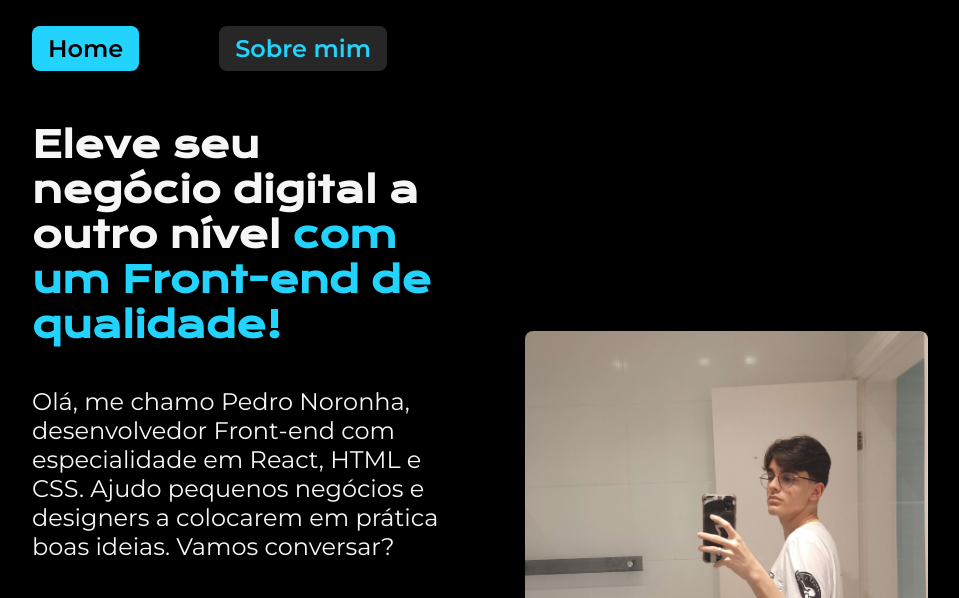
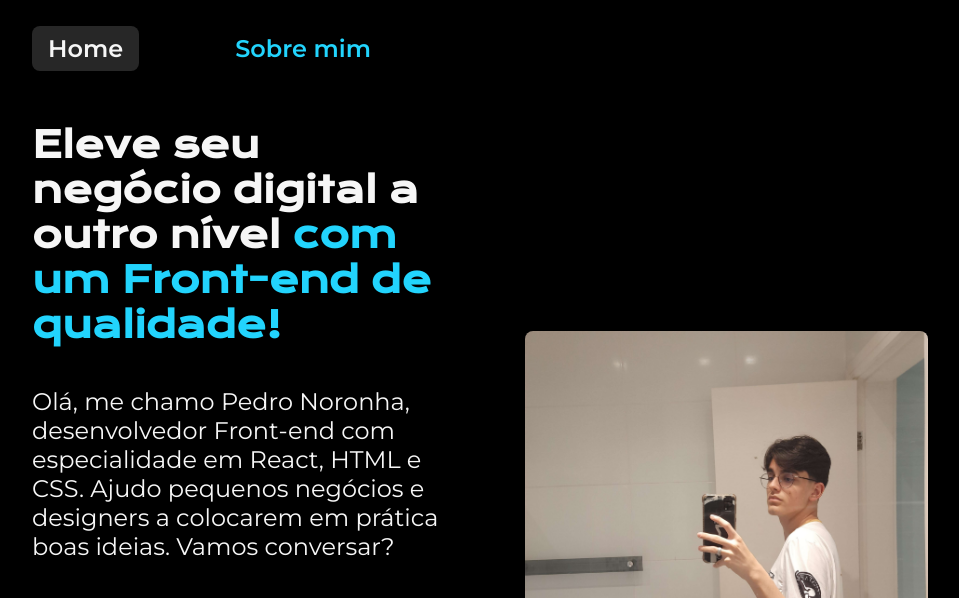
Before and after one commit to phanoronha/portfolio, a plain HTML site: page index.html in a window 1280 px wide. In both pictures the pointer is over the link "Home". Shown: the top 598 px of the page, without its empty margins (160-1119 px from the left). Drawn offline with nearby package versions, Linux system fonts and the light colour scheme.

Commit message:
Update style.css

```diff
--- a/styles/style.css
+++ b/styles/style.css
@@ -34,7 +34,6 @@ body {
     font-weight: 600;
     font-size: 1.5rem;
     text-decoration: none;
-    background-color: var(--cor-hover);
     color: var(--cor-terciaria);
     transition: 0.15s;
     padding: 8px 16px 8px 16px;
@@ -42,8 +41,8 @@ body {
 }
 
 .cabecalho__menu__links:hover {
-    color: var(--cor-primaria);
-    background-color: var(--cor-terciaria);
+    color: var(--cor-secundaria);
+    background-color: var(--cor-hover);
 }
 
 .apresentacao {
```
